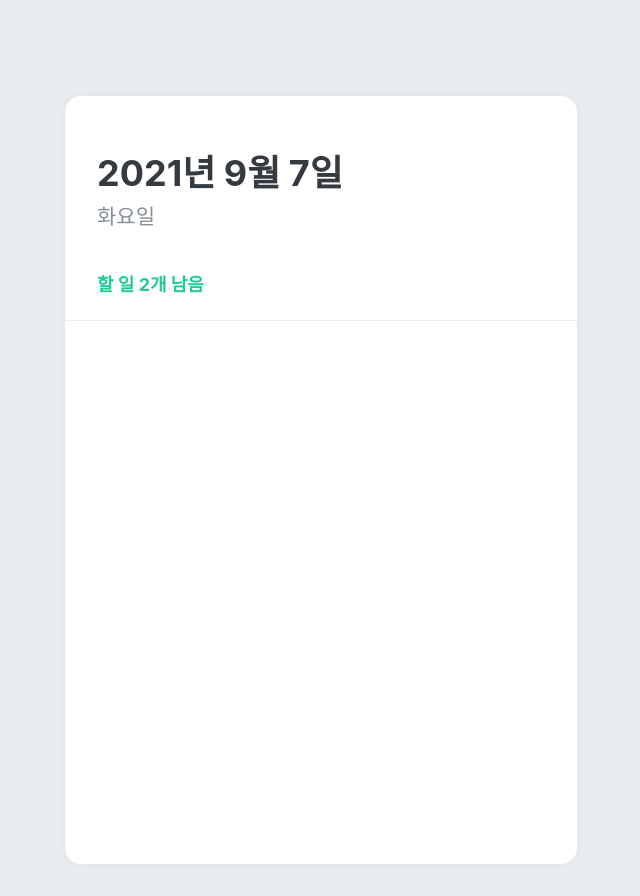
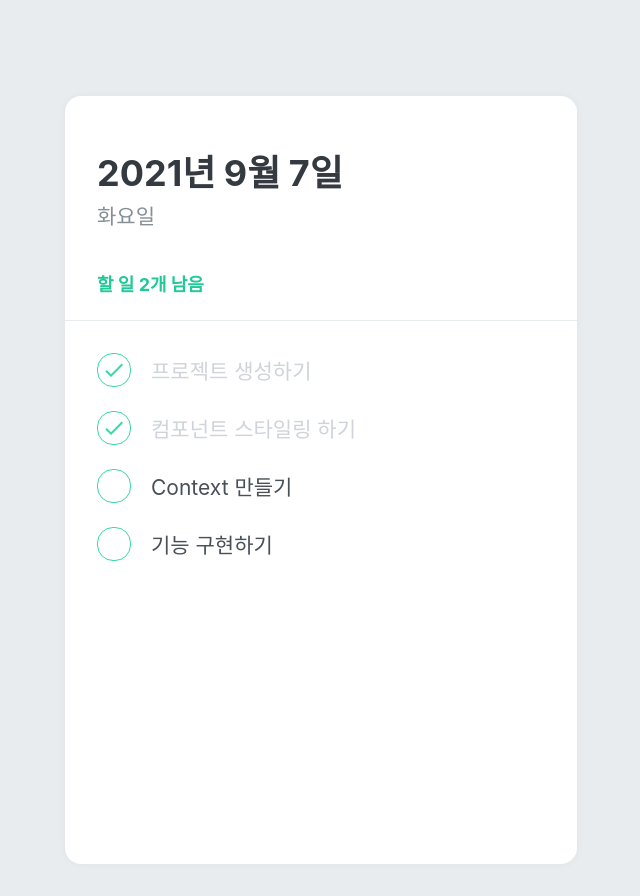
Before and after one commit to Gabul99/react-practice-todolist, a React (Create React App) app: page / in a window 1280 px wide. Shown: the whole page, without its empty margins (319-959 px from the left). Built offline with nearby package versions, Linux system fonts and the light colour scheme.

Commit message:
TodoList, Item 만듦

```diff
--- a/package.json
+++ b/package.json
@@ -8,6 +8,7 @@
     "@testing-library/user-event": "^12.1.10",
     "react": "^17.0.2",
     "react-dom": "^17.0.2",
+    "react-icons": "^4.2.0",
     "react-scripts": "4.0.3",
     "styled-components": "^5.3.1",
     "web-vitals": "^1.0.1"
--- /dev/null
+++ b/src/components/TodoItem.js
@@ -0,0 +1,73 @@
+import React from "react";
+import styled, {css} from "styled-components";
+import {MdDone, MdDelete} from 'react-icons/md';
+
+const Remove = styled.div`
+  display: flex;
+  align-items: center;
+  justify-items: center;
+  color: #dee2e6;
+  font-size: 24px;
+  cursor: pointer;
+  &:hover {
+    color: #ff6b6b;
+  }
+  display: none;
+
+`
+
+const TodoItemBlock = styled.div`
+    display: flex;
+  align-items: center;
+  padding-top: 12px;
+  padding-bottom: 12px;
+  &:hover {
+    ${Remove} {
+      display: initial;
+    }
+  }
+  `;
+
+  const CheckCircle = styled.div`
+  width: 32px;
+  height: 32px;
+  border-radius: 16px;
+  border: 1px solid #ced4da;
+  font-size: 24px;
+  display: flex;
+  align-items: center;
+  justify-content: center;
+  margin-right: 20px;
+  cursor: pointer;
+  ${props =>
+        props.done &&
+        css`
+      border: 1px solid #38d9a9;
+      color: #38d9a9;
+    `}
+ `;
+
+  const Text = styled.div`
+  flex: 1;
+  font-size: 21px;
+  color: #495057;
+  ${props =>
+        props.done &&
+        css`
+      color: #ced4da;
+    `}
+ `;
+
+function TodoItem({id, done, text}) {
+  return(
+      <TodoItemBlock>
+        <CheckCircle done={[done]}>{done && <MdDone />}</CheckCircle>
+        <Text done={done}>{text}</Text>
+        <Remove>
+          <MdDelete/>
+        </Remove>
+      </TodoItemBlock>
+  )
+}
+
+export default TodoItem;
--- /dev/null
+++ b/src/components/TodoList.js
@@ -0,0 +1,23 @@
+import React from 'react';
+import styled from 'styled-components';
+import TodoItem from './TodoItem';
+
+const TodoListBlock = styled.div`
+  flex: 1;
+  padding: 20px 32px;
+  padding-bottom: 48px;
+  overflow-y: auto;
+`;
+
+function TodoList() {
+  return (
+      <TodoListBlock>
+        <TodoItem text="프로젝트 생성하기" done={true} />
+        <TodoItem text="컴포넌트 스타일링 하기" done={true} />
+        <TodoItem text="Context 만들기" done={false} />
+        <TodoItem text="기능 구현하기" done={false} />
+      </TodoListBlock>
+  );
+}
+
+export default TodoList;
--- a/src/components/TodoTemplate.js
+++ b/src/components/TodoTemplate.js
@@ -1,6 +1,7 @@
 import React from "react";
 import styled from "styled-components";
 import TodoHead from "./TodoHead";
+import TodoList from "./TodoList";
 
 const TodoTemplateBlock = styled.div`
   width: 512px;
@@ -22,6 +23,7 @@
   return (
       <TodoTemplateBlock>
         <TodoHead/>
+        <TodoList/>
       </TodoTemplateBlock>
   )
 }
```
Also changed, not shown: 1 other file (tests, documents, lock files or other folders).
